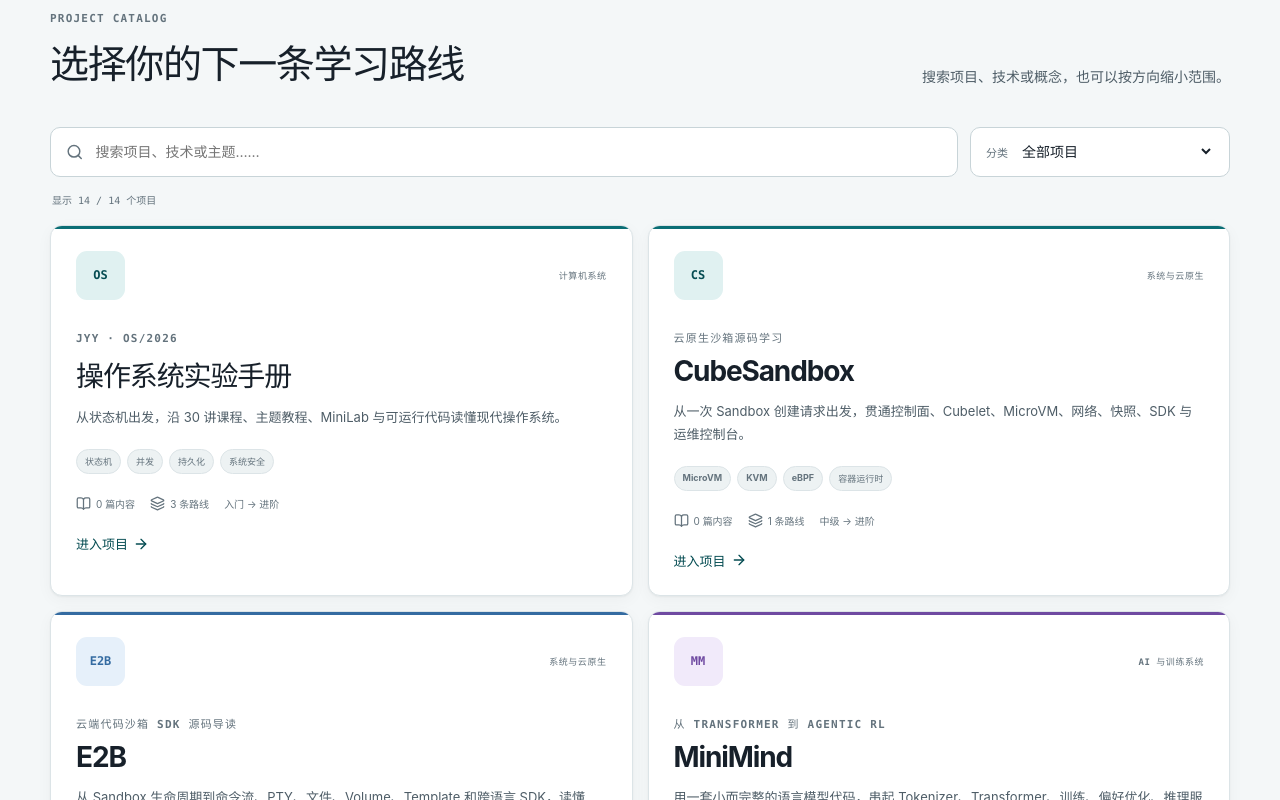
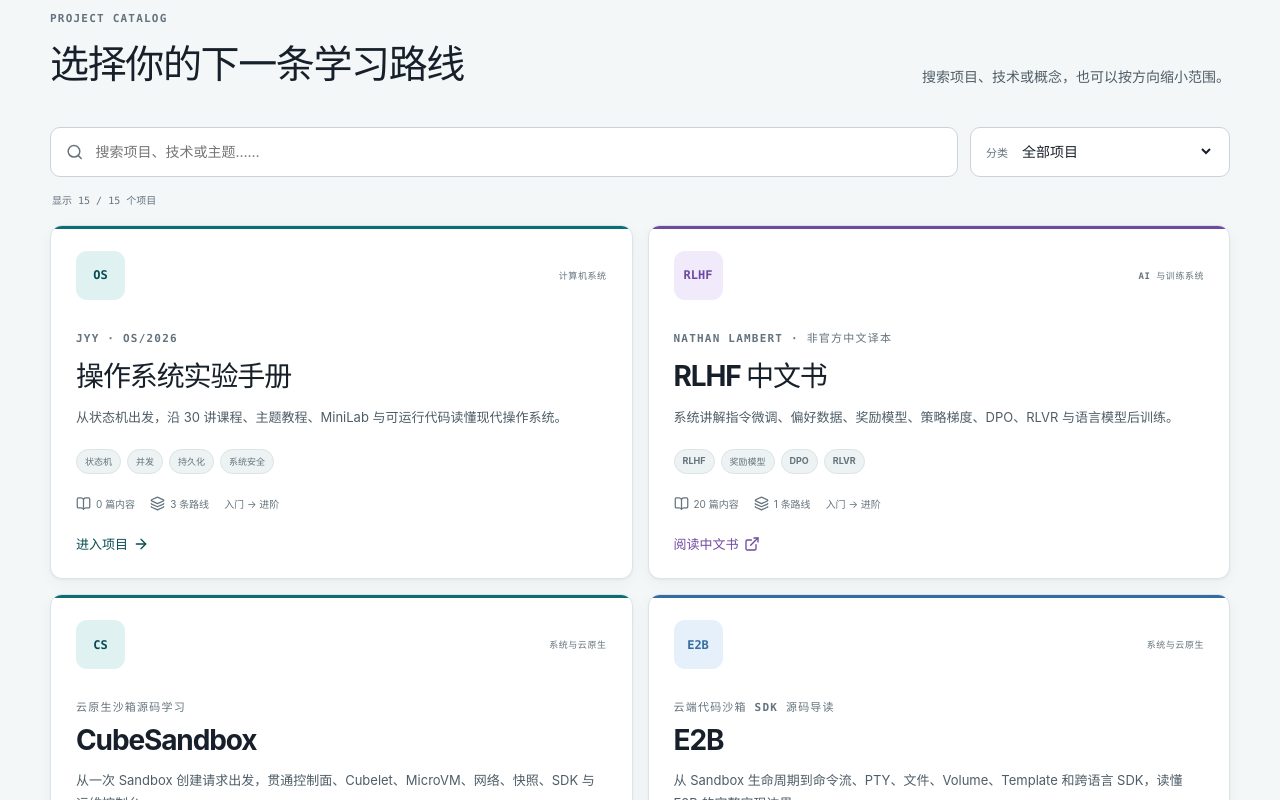
Before and after one commit to sdjasj/os, a React (Vite) app in the folder web/: page / in a window 1280 px wide. Shown: the part 781-1581 px from the top of the page. Built offline with nearby package versions, Linux system fonts and the light colour scheme.

Commit message:
feat: add RLHF Chinese book portal card

```diff
--- a/web/src/ProjectSite.tsx
+++ b/web/src/ProjectSite.tsx
@@ -53,6 +53,7 @@
 
 interface PortalEntry {
   slug: string
+  externalUrl?: string
   mark: string
   title: string
   subtitle: string
@@ -261,8 +262,24 @@
     trackCount: 3,
     updatedAt: '2026-07-23',
   }
+  const rlhfBookEntry: PortalEntry = {
+    slug: 'rlhf-book-zh',
+    externalUrl: 'https://sdjasj.github.io/rlhf-book-zh/',
+    mark: 'RLHF',
+    title: 'RLHF 中文书',
+    subtitle: 'Nathan Lambert · 非官方中文译本',
+    description: '系统讲解指令微调、偏好数据、奖励模型、策略梯度、DPO、RLVR 与语言模型后训练。',
+    category: 'AI 与训练系统',
+    level: '入门 → 进阶',
+    tags: ['RLHF', '奖励模型', 'DPO', 'RLVR'],
+    tone: 'violet',
+    documentCount: 20,
+    trackCount: 1,
+    updatedAt: '2026-07-28',
+  }
   return [
     osEntry,
+    rlhfBookEntry,
     ...tutorialProjectCatalog.map((project) => ({
       slug: project.slug,
       mark: project.mark,
@@ -281,9 +298,15 @@
 }
 
 function PortalProjectCard({ entry }: { entry: PortalEntry }) {
+  const external = Boolean(entry.externalUrl)
   return (
     <article className={`portal-project-card portal-tone-${entry.tone}`}>
-      <a href={projectUrl(entry.slug)} aria-label={`打开 ${entry.title} 教程`}>
+      <a
+        href={entry.externalUrl ?? projectUrl(entry.slug)}
+        target={external ? '_blank' : undefined}
+        rel={external ? 'noreferrer' : undefined}
+        aria-label={external ? `阅读 ${entry.title}（在新标签页打开）` : `打开 ${entry.title} 教程`}
+      >
         <div className="portal-card-topline">
           <span className="portal-project-mark" aria-hidden="true">{entry.mark}</span>
           <span className="portal-project-category">{entry.category}</span>
@@ -301,7 +324,9 @@
           <span><Layers3 size={15} /> {entry.trackCount} 条路线</span>
           <span>{entry.level}</span>
         </div>
-        <span className="card-link">进入项目 <ArrowRight size={16} /></span>
+        <span className="card-link">
+          {external ? <>阅读中文书 <ExternalLink size={16} /></> : <>进入项目 <ArrowRight size={16} /></>}
+        </span>
       </a>
     </article>
   )
```
